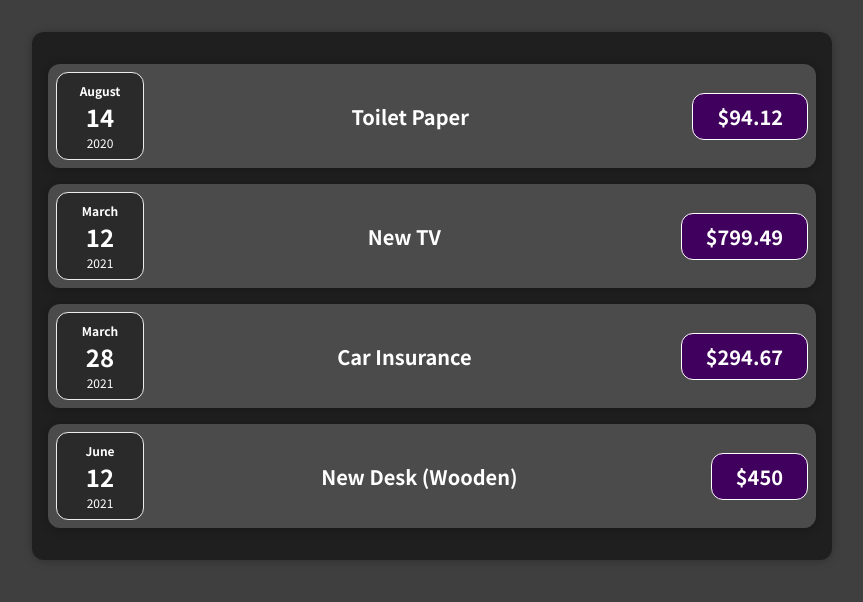
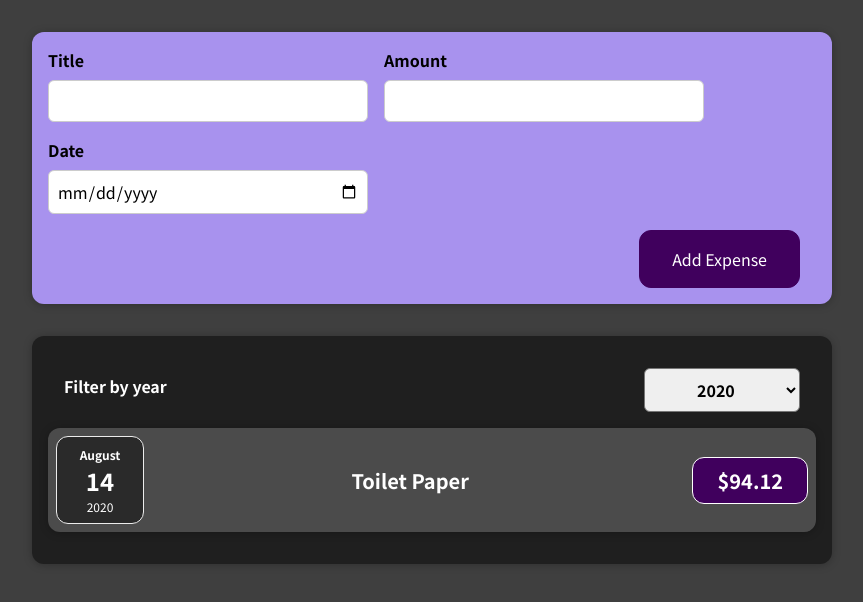
Before and after one commit to mycvlnn/Reactjs-2023, a React (Create React App) app: page / in a window 1280 px wide. Shown: the top 602 px of the page, without its empty margins (208-1071 px from the left). Built offline with nearby package versions, Linux system fonts and the light colour scheme.

Commit message:
Outputting Conditional Content

```diff
--- a/src/App.js
+++ b/src/App.js
@@ -1,10 +1,21 @@
+import { useState } from "react";
 import "./App.css";
 import Expenses from "./components/Expenses/Expenses";
-import expenses from "./constants/Expense";
+import DUMMY_EXPENSES from "./constants/Expense";
+import NewExpense from "./components/NewExpense/NewExpense";
 
 function App() {
+    const [expenses, setExpenses] = useState(DUMMY_EXPENSES);
+
+    const addExpenseHandler = (expense) => {
+        setExpenses((prevExpenses) => {
+            return [expense, ...prevExpenses];
+        });
+    };
+
     return (
         <div className="App">
+            <NewExpense onAddExpense={addExpenseHandler} />
             <Expenses expenses={expenses} />
         </div>
     );
--- a/src/components/Expenses/Expenses.css
+++ b/src/components/Expenses/Expenses.css
@@ -5,3 +5,9 @@
     width: 50rem;
     max-width: 95%;
 }
+
+.not-found {
+    color: #fff;
+    font-size: 20px;
+    padding: 20px;
+}
--- a/src/components/Expenses/Expenses.js
+++ b/src/components/Expenses/Expenses.js
@@ -1,11 +1,24 @@
 import "./Expenses.css";
 import ExpenseItem from "./ExpenseItem";
 import Card from "../UI/Card";
+import { useState } from "react";
+import ExpensesFilter from "./ExpensesFilter";
 
 function Expenses({ expenses = [] }) {
-    return (
-        <Card className="expenses">
-            {expenses.map((expense) => {
+    const [filteredYear, setFilteredYear] = useState("2020");
+
+    const filterChangeHandler = (selectedYear) => {
+        setFilteredYear(selectedYear);
+    };
+
+    const filteredExpenses = expenses.filter(
+        (expense) => expense.date.getFullYear().toString() === filteredYear
+    );
+
+    let expenseContent = <div className="not-found">No expenses found!</div>;
+
+    if (filteredExpenses.length > 0)
+        expenseContent = filteredExpenses.map((expense) => {
             return (
                 <ExpenseItem
                     key={expense.id}
@@ -14,7 +27,12 @@
                     title={expense.title}
                 />
             );
-            })}
+        });
+
+    return (
+        <Card className="expenses">
+            <ExpensesFilter selected={filteredYear} onChangeFilter={filterChangeHandler} />
+            {expenseContent}
         </Card>
     );
 }
--- /dev/null
+++ b/src/components/Expenses/ExpensesFilter.css
@@ -0,0 +1,24 @@
+.expenses-filter {
+    color: white;
+    padding: 0 1rem;
+}
+
+.expenses-filter__control {
+    display: flex;
+    width: 100%;
+    align-items: center;
+    justify-content: space-between;
+    margin: 1rem 0;
+}
+
+.expenses-filter label {
+    font-weight: bold;
+    margin-bottom: 0.5rem;
+}
+
+.expenses-filter select {
+    font: inherit;
+    padding: 0.5rem 3rem;
+    font-weight: bold;
+    border-radius: 6px;
+}
--- /dev/null
+++ b/src/components/Expenses/ExpensesFilter.js
@@ -0,0 +1,25 @@
+import React from "react";
+
+import "./ExpensesFilter.css";
+
+const ExpensesFilter = (props) => {
+    const dropdownChangeHandler = (event) => {
+        props.onChangeFilter(event.target.value);
+    };
+
+    return (
+        <div className="expenses-filter">
+            <div className="expenses-filter__control">
+                <label>Filter by year</label>
+                <select value={props.selected} onChange={dropdownChangeHandler}>
+                    <option value="2022">2022</option>
+                    <option value="2021">2021</option>
+                    <option value="2020">2020</option>
+                    <option value="2019">2019</option>
+                </select>
+            </div>
+        </div>
+    );
+};
+
+export default ExpensesFilter;
--- /dev/null
+++ b/src/components/NewExpense/ExpenseForm.css
@@ -0,0 +1,26 @@
+.new-expense__controls {
+    display: flex;
+    flex-wrap: wrap;
+    gap: 1rem;
+    margin-bottom: 1rem;
+    text-align: left;
+}
+
+.new-expense__control label {
+    font-weight: bold;
+    margin-bottom: 0.5rem;
+    display: block;
+}
+
+.new-expense__control input {
+    font: inherit;
+    padding: 0.5rem;
+    border-radius: 6px;
+    border: 1px solid #ccc;
+    width: 20rem;
+    max-width: 100%;
+}
+
+.new-expense__actions {
+    text-align: right;
+}
--- /dev/null
+++ b/src/components/NewExpense/ExpenseForm.js
@@ -0,0 +1,72 @@
+import React, { useState } from "react";
+
+import "./ExpenseForm.css";
+
+const ExpenseForm = (props) => {
+    const [enteredTitle, setEnteredTitle] = useState("");
+    const [enteredAmount, setEnteredAmount] = useState("");
+    const [enteredDate, setEnteredDate] = useState("");
+
+    const titleChangeHandler = (event) => {
+        setEnteredTitle(event.target.value);
+    };
+
+    const amountChangeHandler = (event) => {
+        setEnteredAmount(event.target.value);
+    };
+
+    const dateChangeHandler = (event) => {
+        setEnteredDate(event.target.value);
+    };
+
+    const submitHandler = (event) => {
+        event.preventDefault();
+
+        const expenseData = {
+            title: enteredTitle,
+            amount: enteredAmount,
+            date: new Date(enteredDate),
+        };
+
+        props.onSaveExpenseData(expenseData);
+        setEnteredTitle("");
+        setEnteredAmount("");
+        setEnteredDate("");
+    };
+
+    return (
+        <form onSubmit={submitHandler}>
+            <div className="new-expense__controls">
+                <div className="new-expense__control">
+                    <label>Title</label>
+                    <input type="text" value={enteredTitle} onChange={titleChangeHandler} />
+                </div>
+                <div className="new-expense__control">
+                    <label>Amount</label>
+                    <input
+                        type="number"
+                        min="0.01"
+                        step="0.01"
+                        value={enteredAmount}
+                        onChange={amountChangeHandler}
+                    />
+                </div>
+                <div className="new-expense__control">
+                    <label>Date</label>
+                    <input
+                        type="date"
+                        min="2019-01-01"
+                        max="2022-12-31"
+                        value={enteredDate}
+                        onChange={dateChangeHandler}
+                    />
+                </div>
+            </div>
+            <div className="new-expense__actions">
+                <button type="submit">Add Expense</button>
+            </div>
+        </form>
+    );
+};
+
+export default ExpenseForm;
--- /dev/null
+++ b/src/components/NewExpense/NewExpense.css
@@ -0,0 +1,38 @@
+.new-expense {
+    background-color: #a892ee;
+    padding: 1rem;
+    margin: 2rem auto;
+    width: 50rem;
+    max-width: 95%;
+    border-radius: 12px;
+    text-align: center;
+    box-shadow: 0 1px 8px rgba(0, 0, 0, 0.25);
+}
+
+.new-expense button {
+    font: inherit;
+    cursor: pointer;
+    padding: 1rem 2rem;
+    border: 1px solid #40005d;
+    background-color: #40005d;
+    color: white;
+    border-radius: 12px;
+    margin-right: 1rem;
+}
+
+.new-expense button:hover,
+.new-expense button:active {
+    background-color: #510674;
+    border-color: #510674;
+}
+
+.new-expense button.alternative {
+    color: #220131;
+    border-color: transparent;
+    background-color: transparent;
+}
+
+.new-expense button.alternative:hover,
+.new-expense button.alternative:active {
+    background-color: #ddb3f8;
+}
--- /dev/null
+++ b/src/components/NewExpense/NewExpense.js
@@ -0,0 +1,22 @@
+import React from "react";
+
+import ExpenseForm from "./ExpenseForm";
+import "./NewExpense.css";
+
+const NewExpense = (props) => {
+    const saveExpenseDataHandler = (enteredExpenseData) => {
+        const expenseData = {
+            ...enteredExpenseData,
+            id: Math.random().toString(),
+        };
+        props.onAddExpense(expenseData);
+    };
+
+    return (
+        <div className="new-expense">
+            <ExpenseForm onSaveExpenseData={saveExpenseDataHandler} />
+        </div>
+    );
+};
+
+export default NewExpense;
```
Lines whose indentation alone changed are shown as unchanged.
